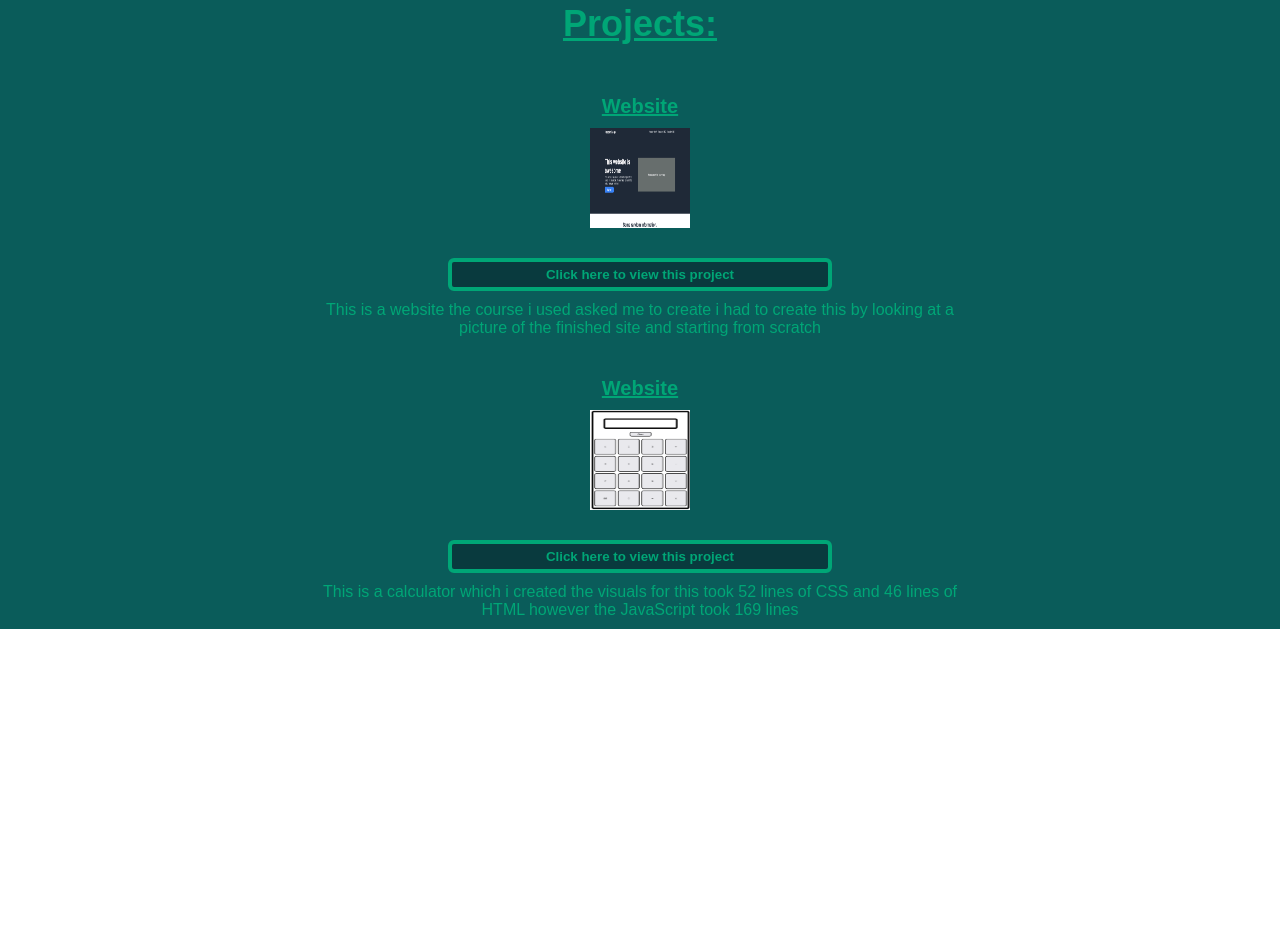
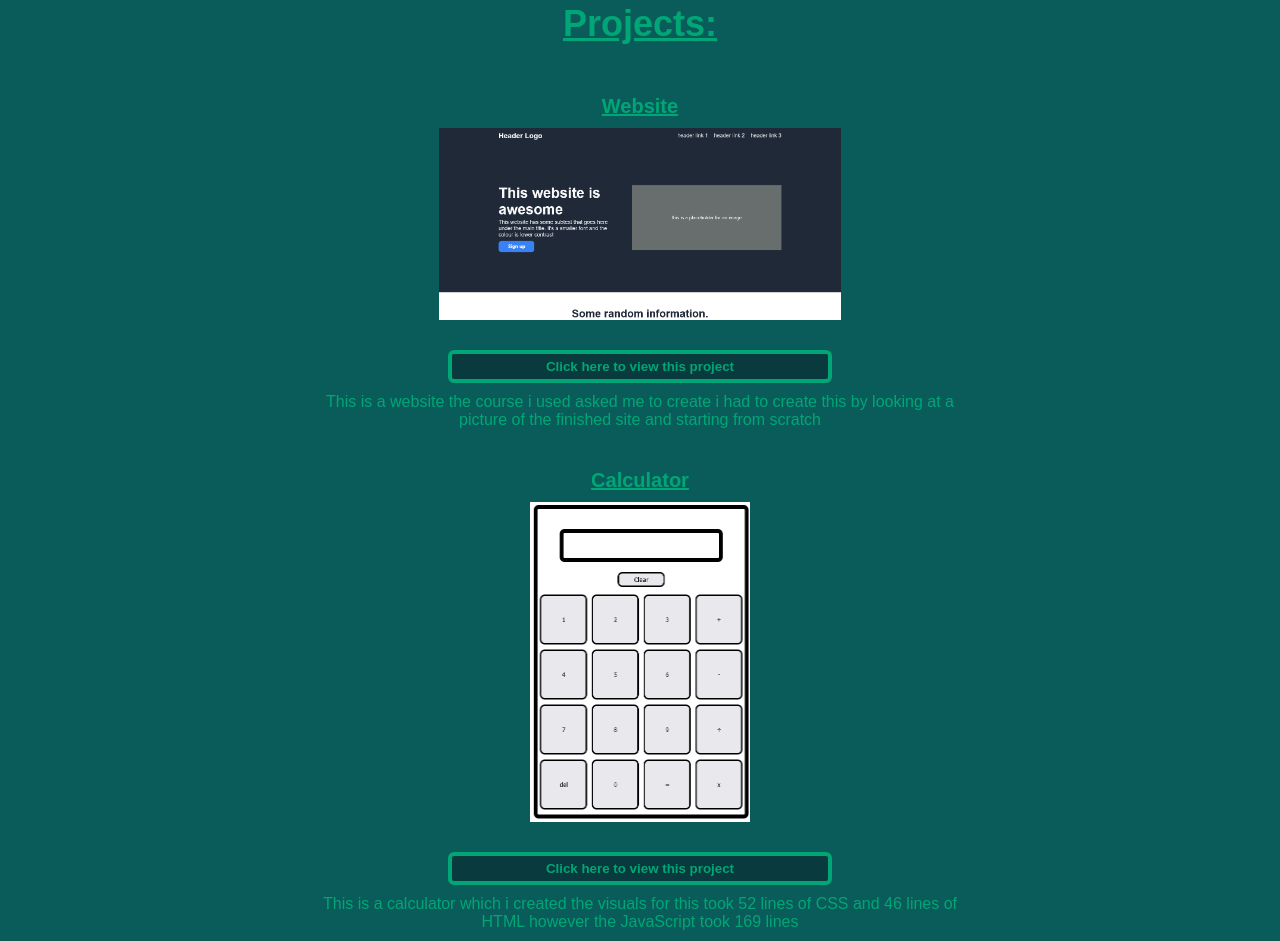
Before and after one commit to NavpreetKallah/test, a plain HTML site: page home.html in a window 1280 px wide. Shown: the part 597-1538 px from the top of the page. Before the commit the page ends 1226 px from the top, so only its background shows below. Drawn offline with Linux system fonts and the light colour scheme.

Commit message:
fixed stuff

```diff
--- a/home.css
+++ b/home.css
@@ -56,9 +56,18 @@ body {
   width: 100px;
   height: 100px;
 }
-#temp_image {
+.project_images {
   width: 100px;
   height: 100px;
+}
+
+.image_website {
+  width: 402px;
+  height: 192px;
+}
+.image_calculator {
+  width: 220px;
+  height: 320px;
 }
 #course {
   margin-bottom: 120px;
--- a/home.html
+++ b/home.html
@@ -32,21 +32,20 @@
 	  <div class="header_title"> Projects:</div>
     <div class="project_title">Website</div>
         <div class="projects row">
-  	    <img id="temp_image"src="https://github.com/NavpreetKallah/test/blob/master/images/Website.png?raw=true"></div>
+  	    <img class="image_website"src="https://github.com/NavpreetKallah/test/blob/master/images/Website.png?raw=true"></div>
         <button class="button project_button" id="website"> Click here to view this project </button>
 	      <div class="project_description">This is a website the course i used asked me to create i had to create
           this by looking at a picture of the finished site and starting from scratch
     </div>
-<div class="project_title">Website</div>
+<div class="project_title">Calculator</div>
   <div class="projects row">
-	<img id="temp_image"src="https://github.com/NavpreetKallah/test/blob/master/images/Calculator.png?raw=true"></div>
+	<img class="project_images image_calculator"src="https://github.com/NavpreetKallah/test/blob/master/images/Calculator.png?raw=true"></div>
 	<button class="button project_button" id="calculator"> Click here to view this project </button>
 	<div class="project_description">This is a calculator which i created the visuals for this took
     52 lines of CSS and 46 lines of HTML however the JavaScript took 169 lines
 
 </div>
   </div>
-  <script src="calculator.js" defer></script>
 </body>
 
 </html>
```
